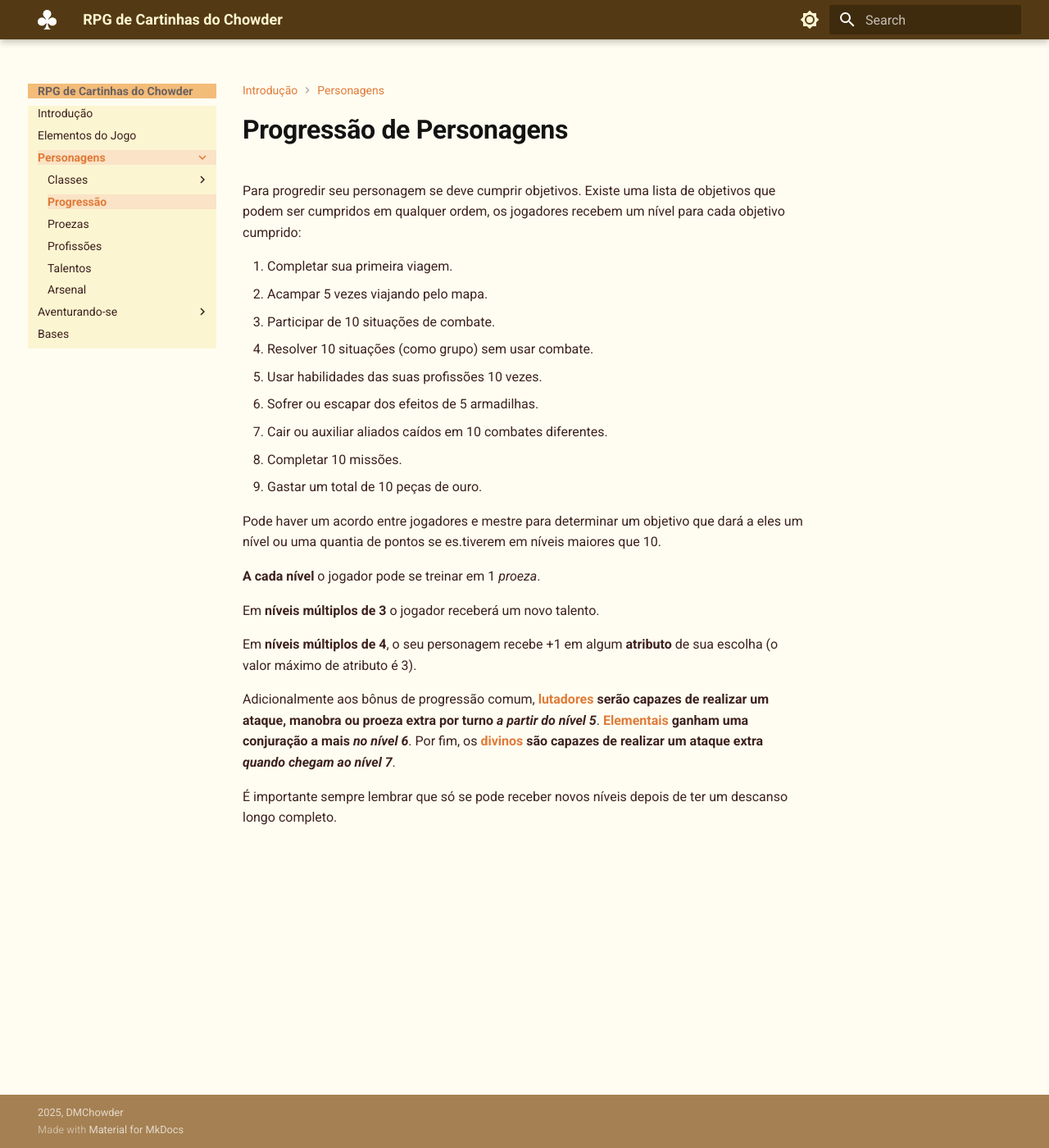
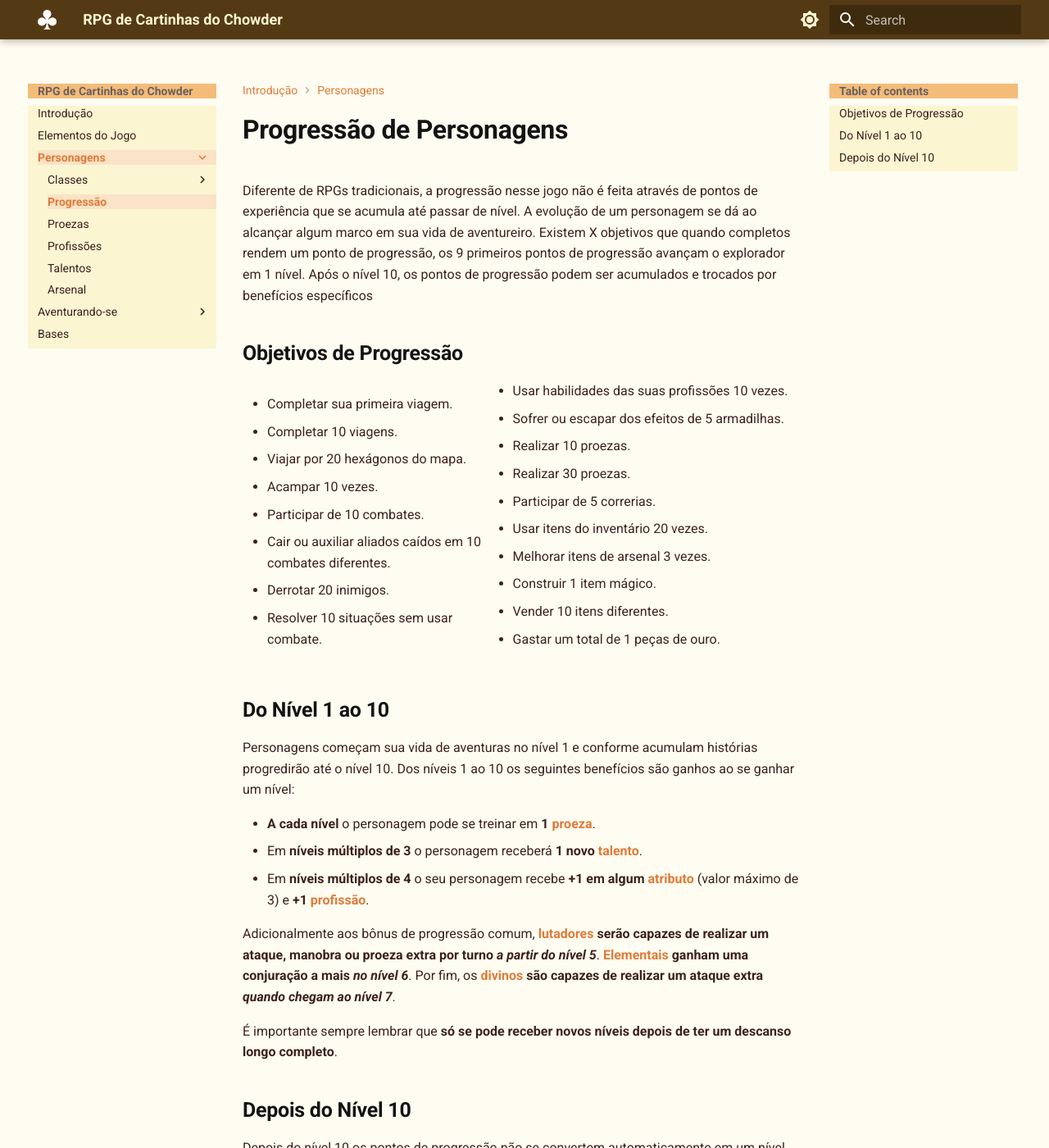
Before and after one commit to JPChowder/ChowRPG, an MkDocs documentation site: the page built from docs/progressao.md, in a window 1280 px wide and 1400 px high. Shown: the whole window at 82% size. Built offline with MkDocs 1.6.1 and Material for MkDocs 9.7.7, drawn with Linux system fonts in a browser that asks for light colours; some of the changed text lies outside the part shown.

Commit message:
feat(progressao): progressao de personagens atualizada

```diff
--- a/docs/progressao.md
+++ b/docs/progressao.md
@@ -1,25 +1,51 @@
 # Progressão de Personagens
 
-Para progredir seu personagem se deve cumprir objetivos. Existe uma lista de objetivos que podem ser cumpridos em qualquer ordem, os jogadores recebem um nível para cada objetivo cumprido:
+Diferente de RPGs tradicionais, a progressão nesse jogo não é feita através de pontos de experiência que se acumula até passar de nível. A evolução de um personagem se dá ao alcançar algum marco em sua vida de aventureiro. Existem X objetivos que quando completos rendem um ponto de progressão, os 9 primeiros pontos de progressão avançam o explorador em 1 nível. Após o nível 10, os pontos de progressão podem ser acumulados e trocados por benefícios específicos
 
-1. Completar sua primeira viagem.
-2. Acampar 5 vezes viajando pelo mapa.
-3. Participar de 10 situações de combate.
-4. Resolver 10 situações (como grupo) sem usar combate.
-5. Usar habilidades das suas profissões 10 vezes.
-6. Sofrer ou escapar dos efeitos de 5 armadilhas.
-7. Cair ou auxiliar aliados caídos em 10 combates diferentes.
-8. Completar 10 missões.
-9. Gastar um total de 10 peças de ouro.
+## Objetivos de Progressão
+/// html | div[style='float: left; width: 45%;']
+- Completar sua primeira viagem.
+- Completar 10 viagens.
+- Viajar por 20 hexágonos do mapa.
+- Acampar 10 vezes.
+- Participar de 10 combates.
+- Cair ou auxiliar aliados caídos em 10 combates diferentes.
+- Derrotar 20 inimigos.
+- Resolver 10 situações sem usar combate.
+///
 
-Pode haver um acordo entre jogadores e mestre para determinar um objetivo que dará a eles um nível ou uma quantia de pontos se es.tiverem em níveis maiores que 10.
+/// html | div[style='float: right;width: 45%;']
+///
+- Usar habilidades das suas profissões 10 vezes.
+- Sofrer ou escapar dos efeitos de 5 armadilhas.
+- Realizar 10 proezas.
+- Realizar 30 proezas.
+- Participar de 5 correrias.
+- Usar itens do inventário 20 vezes.
+- Melhorar itens de arsenal 3 vezes.
+- Construir 1 item mágico.
+- Vender 10 itens diferentes.
+- Gastar um total de 1 peças de ouro.
+/// html | div[style='clear: both;']
+///
 
-**A cada nível** o jogador pode se treinar em 1 *proeza*.
+## Do Nível 1 ao 10
+Personagens começam sua vida de aventuras no nível 1 e conforme acumulam histórias progredirão até o nível 10. Dos níveis 1 ao 10 os seguintes benefícios são ganhos ao se ganhar um nível:
 
-Em **níveis múltiplos de 3** o jogador receberá um novo talento.
-
-Em **níveis múltiplos de 4**, o seu personagem recebe +1 em algum **atributo** de sua escolha (o valor máximo de atributo é 3).
+- **A cada nível** o personagem pode se treinar em **1 [proeza](proezas.md)**.
+- Em **níveis múltiplos de 3** o personagem receberá **1 novo [talento](talentos.md)**.
+- Em **níveis múltiplos de 4** o seu personagem recebe **+1 em algum [atributo](elementos.md)** (valor máximo de 3) e **+1 [profissão](profissoes.md)**.
 
 Adicionalmente aos bônus de progressão comum, **[lutadores](classes/lutador.md) serão capazes de realizar um ataque, manobra ou proeza extra por turno *a partir do nível 5***. **[Elementais](classes/elemental.md) ganham uma conjuração a mais *no nível 6***. Por fim, os **[divinos](classes/divino.md) são capazes de realizar um ataque extra *quando chegam ao nível 7***.
 
-É importante sempre lembrar que só se pode receber novos níveis depois de ter um descanso longo completo.
+É importante sempre lembrar que **só se pode receber novos níveis depois de ter um descanso longo completo**.
+
+## Depois do Nível 10
+
+Depois do nível 10 os pontos de progressão não se convertem automaticamente em um nível. Eles devem ser acumulados para serem trocados por melhorias ao personagem. As melhorias e seus custos são listadas a seguir:
+
+- Treinamento em 3 proezas - 3 pontos
+- Talento de nível 3 - 3 pontos
+- Talento de nível 6 - 6 pontos
+- Profissão - 6 pontos
+- +1 em um atributo - 6 pontos
```
Also changed, not shown: update.md (+10 -10 lines).
